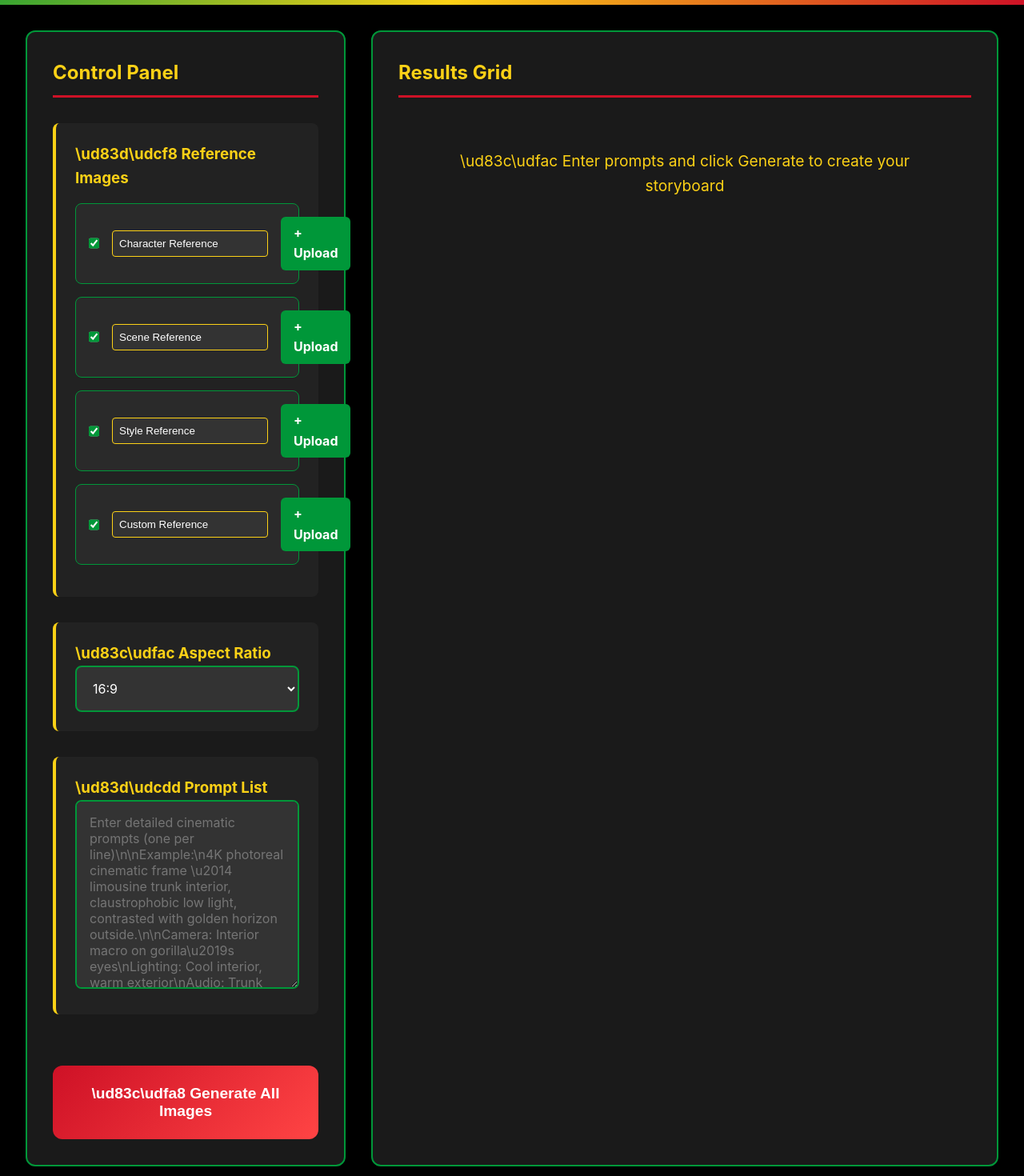
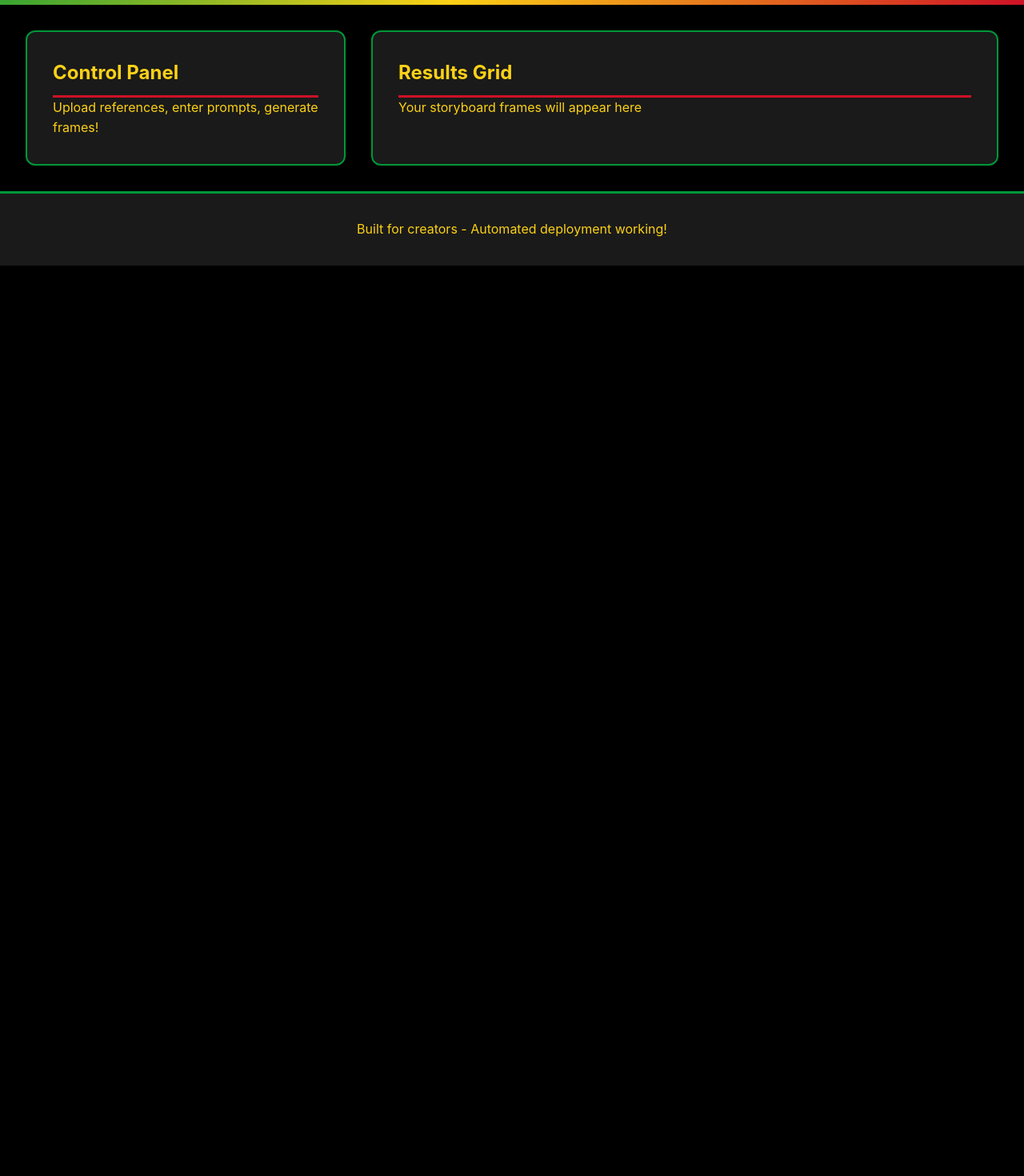
Before and after one commit to Chris3777/sripto, a React (Vite) app: page / in a window 1280 px wide. Shown: the part 160-1630 px from the top of the page at 80% size. After the commit the page ends 800 px from the top, so only its background shows below. Built offline with nearby package versions, Linux system fonts and the light colour scheme.

Commit message:
Fix App.jsx - Simplified test version to verify deployment

```diff
--- a/src/App.jsx
+++ b/src/App.jsx
@@ -2,202 +2,26 @@ import { useState } from 'react';
 import './App.css';
 
 function App() {
-  const [references, setReferences] = useState([
-    { id: 1, name: 'Character Reference', file: null, active: true },
-    { id: 2, name: 'Scene Reference', file: null, active: true },
-    { id: 3, name: 'Style Reference', file: null, active: true },
-    { id: 4, name: 'Custom Reference', file: null, active: true }
-  ]);
-
-  const [aspectRatio, setAspectRatio] = useState('16:9');
-  const [prompts, setPrompts] = useState('');
-  const [frames, setFrames] = useState([]);
-
-  const handleFileUpload = (refId, file) => {
-    setReferences(refs => refs.map(r =>
-      r.id === refId ? { ...r, file } : r
-    ));
-  };
-
-  const handleGenerate = () => {
-    const promptList = prompts.split('\n').filter(p => p.trim());
-    const newFrames = promptList.map((prompt, i) => ({
-      id: i + 1,
-      prompt,
-      image: null,
-      metadata: {
-        camera: '',
-        lighting: '',
-        audio: '',
-        continuity: ''
-      }
-    }));
-    setFrames(newFrames);
-  };
-
-  const exportScript = () => {
-    const date = new Date().toLocaleDateString('en-GB', { day: '2-digit', month: 'short', year: 'numeric' }).replace(/ /g, '');
-    let script = '';
-    frames.forEach((frame, i) => {
-      const num = String(i + 1).padStart(3, '0');
-      script += `FRAME ${num} \u2014 ${date}\n`;
-      script += `Visual: ${frame.prompt}\n`;
-      if (frame.metadata.camera) script += `Camera: ${frame.metadata.camera}\n`;
-      if (frame.metadata.lighting) script += `Lighting: ${frame.metadata.lighting}\n`;
-      if (frame.metadata.audio) script += `Audio: ${frame.metadata.audio}\n`;
-      if (frame.metadata.continuity) script += `Continuity: ${frame.metadata.continuity}\n`;
-      script += '\n';
-    });
-    return script;
-  };
+  const [testMessage] = useState('Sripto is Live!');
 
   return (
     <div className="app">
       <header className="header">
-        <h1>\ud83c\udfa5 Sripto</h1>
+        <h1>🎥 {testMessage}</h1>
         <p>Professional 4K Cinematic Storyboard Tool</p>
       </header>
-
       <div className="container">
         <div className="left-panel">
           <h2>Control Panel</h2>
-
-          <section className="section">
-            <h3>\ud83d\udcf8 Reference Images</h3>
-            {references.map(ref => (
-              <div key={ref.id} className="ref-card">
-                <input
-                  type="checkbox"
-                  checked={ref.active}
-                  onChange={(e) => setReferences(refs => refs.map(r =>
-                    r.id === ref.id ? { ...r, active: e.target.checked } : r
-                  ))}
-                />
-                <input
-                  type="text"
-                  value={ref.name}
-                  onChange={(e) => setReferences(refs => refs.map(r =>
-                    r.id === ref.id ? { ...r, name: e.target.value } : r
-                  ))}
-                  className="ref-name"
-                />
-                <label className="upload-btn">
-                  + Upload
-                  <input
-                    type="file"
-                    accept="image/*"
-                    onChange={(e) => handleFileUpload(ref.id, e.target.files[0])}
-                    style={{ display: 'none' }}
-                  />
-                </label>
-                {ref.file && <span className="file-name">\u2713 {ref.file.name}</span>}
-              </div>
-            ))}
-          </section>
-
-          <section className="section">
-            <h3>\ud83c\udfac Aspect Ratio</h3>
-            <select value={aspectRatio} onChange={(e) => setAspectRatio(e.target.value)} className="select">
-              <option>16:9</option>
-              <option>9:16</option>
-              <option>1:1</option>
-              <option>4:3</option>
-              <option>Custom</option>
-            </select>
-          </section>
-
-          <section className="section">
-            <h3>\ud83d\udcdd Prompt List</h3>
-            <textarea
-              value={prompts}
-              onChange={(e) => setPrompts(e.target.value)}
-              placeholder="Enter detailed cinematic prompts (one per line)\n\nExample:\n4K photoreal cinematic frame \u2014 limousine trunk interior, claustrophobic low light, contrasted with golden horizon outside.\n\nCamera: Interior macro on gorilla\u2019s eyes\nLighting: Cool interior, warm exterior\nAudio: Trunk latch thud, muffled breath\nContinuity: Trunk latch CLOSED"
-              className="textarea"
-              rows="10"
-            />
-          </section>
-
-          <button onClick={handleGenerate} className="generate-btn">
-            \ud83c\udfa8 Generate All Images
-          </button>
+          <p style={{color: '#fcd116'}}>Upload references, enter prompts, generate frames!</p>
         </div>
-
         <div className="right-panel">
           <h2>Results Grid</h2>
-
-          {frames.length === 0 ? (
-            <div className="empty-state">
-              <p>\ud83c\udfac Enter prompts and click Generate to create your storyboard</p>
-            </div>
-          ) : (
-            <>
-              <div className="frames-grid">
-                {frames.map(frame => (
-                  <div key={frame.id} className="frame-card">
-                    <div className="frame-number">Frame {String(frame.id).padStart(3, '0')}</div>
-                    <div className="frame-image-placeholder">
-                      {frame.image ? (
-                        <img src={frame.image} alt={`Frame ${frame.id}`} />
-                      ) : (
-                        <div className="upload-zone">
-                          <label className="upload-label">
-                            + Attach Generated Image
-                            <input
-                              type="file"
-                              accept="image/*"
-                              onChange={(e) => {
-                                const file = e.target.files[0];
-                                if (file) {
-                                  const reader = new FileReader();
-                                  reader.onload = (ev) => {
-                                    setFrames(frs => frs.map(f =>
-                                      f.id === frame.id ? { ...f, image: ev.target.result } : f
-                                    ));
-                                  };
-                                  reader.readAsDataURL(file);
-                                }
-                              }}
-                              style={{ display: 'none' }}
-                            />
-                          </label>
-                        </div>
-                      )}
-                    </div>
-                    <div className="frame-prompt">{frame.prompt}</div>
-                  </div>
-                ))}
-              </div>
-
-              <section className="export-section">
-                <button onClick={() => {
-                  const date = new Date().toLocaleDateString('en-GB', { day: '2-digit', month: 'short', year: 'numeric' }).replace(/ /g, '');
-                  frames.forEach((frame) => {
-                    if (frame.image) {
-                      const link = document.createElement('a');
-                      link.download = `${String(frame.id).padStart(3, '0')}_${date}.png`;
-                      link.href = frame.image;
-                      link.click();
-                    }
-                  });
-                }} className="download-btn">
-                  \ud83d\udcbe Download All Frames
-                </button>
-
-                <h3>\ud83d\udcdd Script Export</h3>
-                <textarea
-                  value={exportScript()}
-                  readOnly
-                  className="script-output"
-                  rows="15"
-                />
-              </section>
-            </>
-          )}
+          <p style={{color: '#fcd116'}}>Your storyboard frames will appear here</p>
         </div>
       </div>
-
       <footer className="footer">
-        <p>Built for creators who demand visual consistency and professional workflow management.</p>
+        <p>Built for creators - Automated deployment working!</p>
       </footer>
     </div>
   );
```
